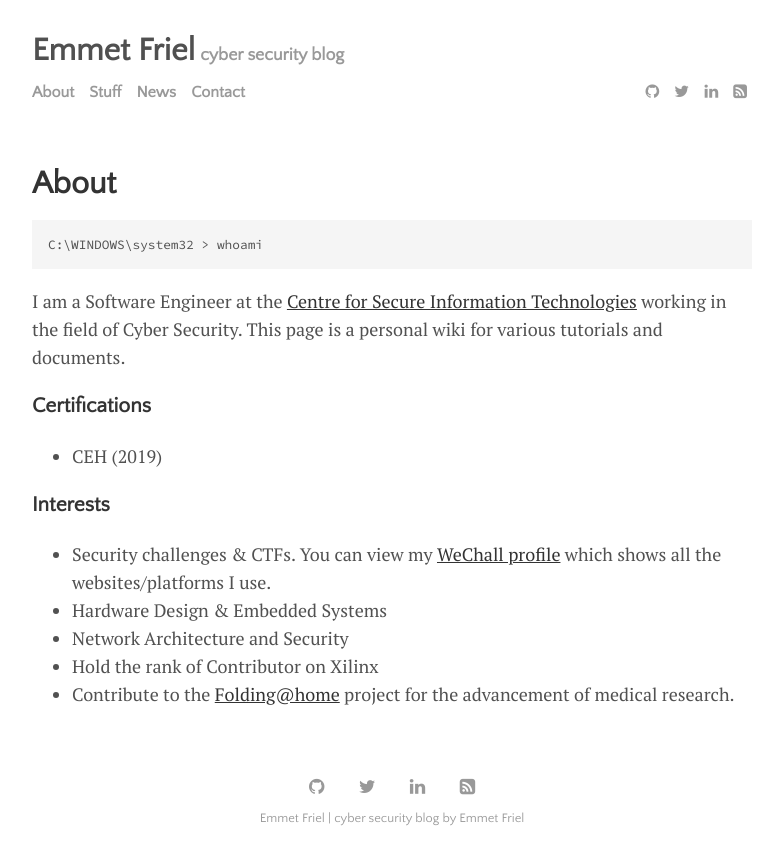
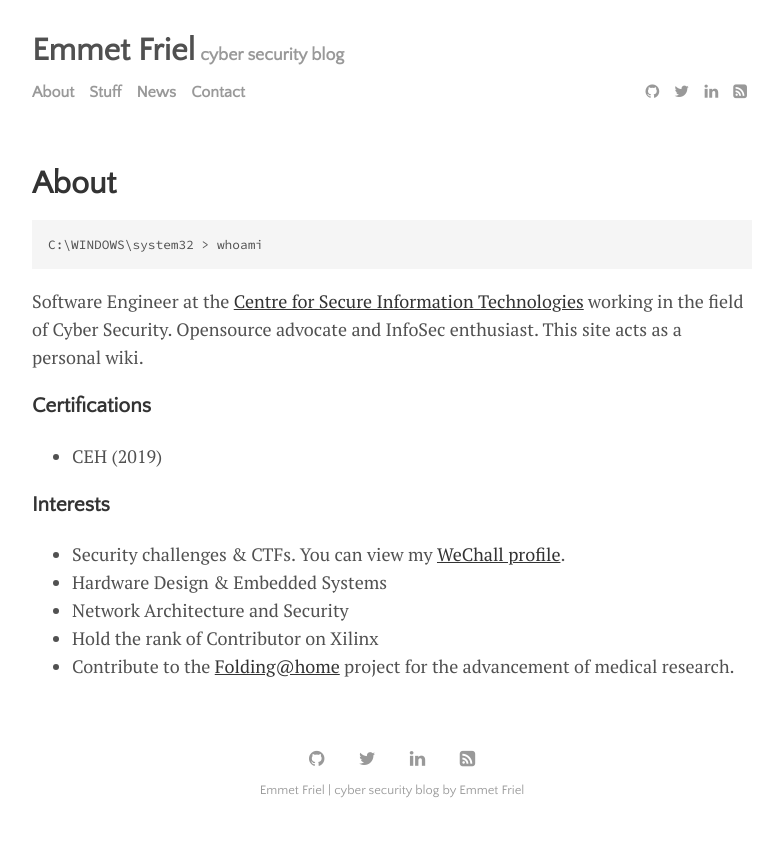
Before and after one commit to efriel94/ef_blog, a Jekyll site: the page built from menu/about.md, in a window 1280 px wide. Shown: the top 865 px of the page, without its empty margins (248-1026 px from the left). Built offline with Jekyll 4.4.1, drawn with Linux system fonts in a browser that asks for light colours.

Commit message:
Updated about.md

````diff
--- a/menu/about.md
+++ b/menu/about.md
@@ -7,14 +7,14 @@ title: "About"
 C:\WINDOWS\system32 > whoami
 ```
 
-I am a Software Engineer at the [Centre for Secure Information Technologies](https://www.qub.ac.uk/ecit/CSIT/) working in the field of Cyber Security. This page is a personal wiki for various tutorials and documents.
+Software Engineer at the [Centre for Secure Information Technologies](https://www.qub.ac.uk/ecit/CSIT/) working in the field of Cyber Security. Opensource advocate and InfoSec enthusiast. This site acts as a personal wiki.
 
 
 ### Certifications
 - CEH (2019)
 
 ### Interests
-- Security challenges & CTFs. You can view my [WeChall profile](https://www.wechall.net/profile/un5h4d0w) which shows all the websites/platforms I use.
+- Security challenges & CTFs. You can view my [WeChall profile](https://www.wechall.net/profile/un5h4d0w).
 - Hardware Design & Embedded Systems
 - Network Architecture and Security
 - Hold the rank of Contributor on Xilinx
````
